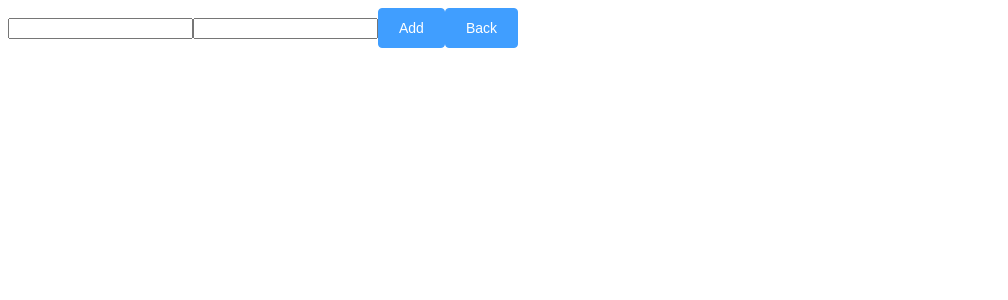
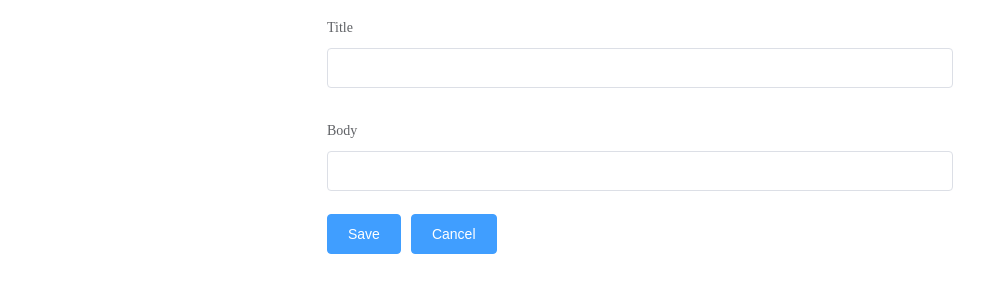
Before and after one commit to OleksandrDemian/vue-test, a Vue app in the folder client/: page /#/posteditor in a window 1280 px wide. Shown: the top 300 px of the page, without its empty margins (0-1008 px from the left). Built offline with nearby package versions, Linux system fonts and the light colour scheme.

Commit message:
Posts managment

```diff
--- /dev/null
+++ b/client/src/components/NewPost.vue
@@ -0,0 +1,25 @@
+<template>
+    <el-row :gutter="12">
+        <el-col :span="12" :offset="6">
+            <PostEditor :insert="true" @edit-cancel="onEditCancel" />
+        </el-col>
+    </el-row>
+</template>
+
+<script>
+	import PostEditor from "./PostEditor";
+	export default {
+		name: "NewPost",
+		components: {PostEditor},
+
+        methods: {
+			onEditCancel: function () {
+                this.$router.push("/posts");
+			}
+        }
+	}
+</script>
+
+<style scoped>
+
+</style>
--- a/client/src/components/Post.vue
+++ b/client/src/components/Post.vue
@@ -1,26 +1,46 @@
 <template>
     <div id="post">
-        <p>{{post.title}}</p>
-        <p>{{post.body}}</p>
-        <el-button @click="updatePost">Update</el-button>
+        <el-card>
+            <div v-if="edit === false">
+                <p>{{post.title}}</p>
+                <p>{{post.body}}</p>
+                <el-button @click="updatePost">Update</el-button>
+            </div>
+            <PostEditor v-if="edit === true" :post="editablePost" :insert="false" @edit-cancel="onEditCancel"></PostEditor>
+        </el-card>
     </div>
 </template>
 
 <script>
+	import PostEditor from "./PostEditor";
 	export default {
 		name: "Post",
+		components: {PostEditor},
+		data() {
+			return {
+				edit: false,
+				editablePost: null
+            }
+        },
 
         props: {
 			post: Object
         },
         methods: {
 			updatePost: function () {
-                this.$router.push("/posteditor/" + this.post.id);
+				this.editablePost = Object.assign({}, this.post);
+				this.edit = true;
+                //this.$router.push("/posteditor/" + this.post.id);
+			},
+            onEditCancel: function () {
+                this.edit = false;
 			}
         }
 	}
 </script>
 
 <style scoped>
-
+    #post {
+        margin: 5vh;
+    }
 </style>
--- a/client/src/components/PostEditor.vue
+++ b/client/src/components/PostEditor.vue
@@ -1,12 +1,15 @@
 <template>
-    <div id="post-editor">
-        <input type="text" v-model="post.title">
-        <input type="text" v-model="post.body">
-        <el-button type="primary" @click="onSave">Add</el-button>
-        <router-link to="/posts">
-            <el-button type="primary">Back</el-button>
-        </router-link>
-    </div>
+    <el-form label-position="left">
+        <el-form-item label="Title">
+            <el-input type="text" v-model="post.title" />
+        </el-form-item>
+        <el-form-item label="Body">
+            <el-input type="text" v-model="post.body" />
+        </el-form-item>
+
+        <el-button type="primary" @click="onSave">{{ insert ? "Save" : "Update" }}</el-button>
+        <el-button type="primary" @click="onCancel">Cancel</el-button>
+    </el-form>
 </template>
 
 <script>
@@ -15,12 +18,18 @@
 	export default {
 		name: "PostEditor",
 		inject: ["postsService"],
-		data() {
-			return {
-				post: {
-					title: "",
-					body: ""
+		props: {
+			insert: {
+				type: Boolean,
+                default() {
+					return true;
 				}
+			},
+			post: {
+				type: Object,
+                default() {
+					return { title: "", body: "" }
+                }
 			}
 		},
 
@@ -36,6 +45,10 @@
 					post: this.post,
 					userId: this.userId
 				});
+				this.onCancel();
+			},
+            onCancel: function () {
+                this.$emit("edit-cancel");
 			},
             ...mapActions([
 				"savePost"
--- a/client/src/components/Posts.vue
+++ b/client/src/components/Posts.vue
@@ -1,9 +1,14 @@
 <template>
     <div id="posts">
-        <router-link to="/posteditor">
-            <el-button type="primary">Create new post</el-button>
-        </router-link>
-        <Post v-bind:key="post.id" v-for="post in posts" :post="post"></Post>
+        <el-row :gutter="12">
+            <el-col :span="12" :offset="6">
+                <router-link to="/posteditor">
+                    <el-button type="primary">Create new post</el-button>
+                </router-link>
+
+                <Post v-bind:key="post.id" v-for="post in posts" :post="post"></Post>
+            </el-col>
+        </el-row>
     </div>
 </template>
 
@@ -16,7 +21,8 @@
 		components: {Post},
 		computed: {
 			...mapState({
-				posts: state => state.postsRepo.posts
+                //reverse posts, so the newer is first
+				posts: state => state.postsRepo.posts.reverse()
 			}),
             ...mapGetters([
 				"userId"
--- a/client/src/services/postsService.js
+++ b/client/src/services/postsService.js
@@ -9,17 +9,27 @@ function storePosts(posts) {
 	localStorage.setItem("posts", JSON.stringify(posts));
 }
 
+function mergePosts(posts, newEntry) {
+	for(let i = 0; i < posts.length; i++){
+		if(posts[i].id === newEntry.id){
+			posts[i] = newEntry;
+			break;
+		}
+	}
+}
+
 export default {
 	savePost(post, userId) {
 		const posts = getPosts();
-		if(post.id == null){
-			post.id = new Date().getTime();
+		const entry = Object.assign(post, { owner: userId });
+
+		if(entry.id == null){
+			entry.id = new Date().getTime();
+			posts.push(entry);
+		} else {
+			mergePosts(posts, entry);
 		}
 
-		posts.push({
-			owner: userId,
-			data: post
-		});
 		storePosts(posts);
 	},
 
@@ -30,7 +40,7 @@ export default {
 		for (let i = 0; i < posts.length; i++) {
 			const post = posts[i];
 			if (post.owner === userId) {
-				arr.push(post.data);
+				arr.push(post);
 			}
 		}
 
```
Also changed, not shown: client/src/router/index.js (+4 -4 lines).
